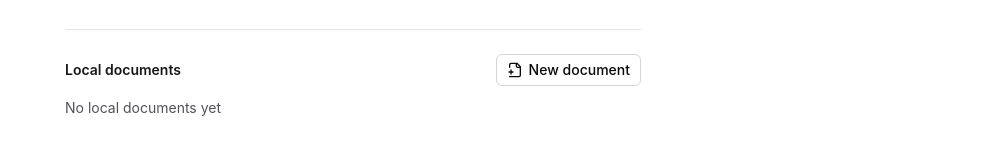
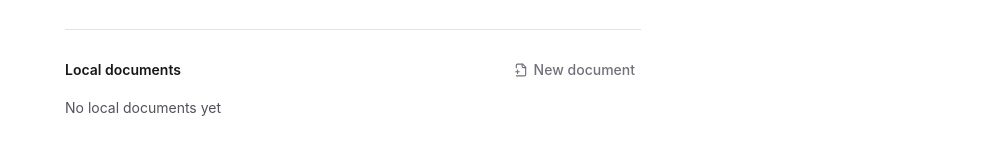
Before and after one commit to pongo/checkgist, a Vue app: page / in a window 1280 px wide. Shown: the part 231-375 px from the top of the page, without its empty margins (287-1280 px from the left). Built offline with nearby package versions, Linux system fonts and the light colour scheme.

Commit message:
Make "New document" button less prominent

```diff
--- a/src/local-documents/LocalDocumentList.vue
+++ b/src/local-documents/LocalDocumentList.vue
@@ -36,12 +36,12 @@ onMounted(() => {
     <div class="flex items-center justify-between gap-3">
       <h2 class="text-sm font-semibold text-zinc-900 dark:text-zinc-100">Local documents</h2>
       <button
-        class="inline-flex min-h-8 items-center gap-1.5 rounded-md border border-zinc-300 px-2.5 text-sm font-medium hover:bg-zinc-100 focus:ring-2 focus:ring-blue-600/30 focus:outline-none disabled:cursor-wait disabled:opacity-60 dark:border-zinc-700 dark:hover:bg-zinc-900"
+        class="inline-flex min-h-8 items-center gap-1.5 rounded-md px-1.5 text-sm font-medium text-zinc-500 hover:text-zinc-950 focus:ring-2 focus:ring-blue-600/30 focus:outline-none disabled:cursor-wait disabled:opacity-60 dark:text-zinc-400 dark:hover:text-zinc-50"
         type="button"
         :disabled="isCreating"
         @click="createAndOpenDocument"
       >
-        <FilePlus2 class="size-4" aria-hidden="true" />
+        <FilePlus2 class="size-3.5" aria-hidden="true" />
         New document
       </button>
     </div>
```
Also changed, not shown: .scratch/local-documents/issues/02-create-edit-discover-local-documents.md.
